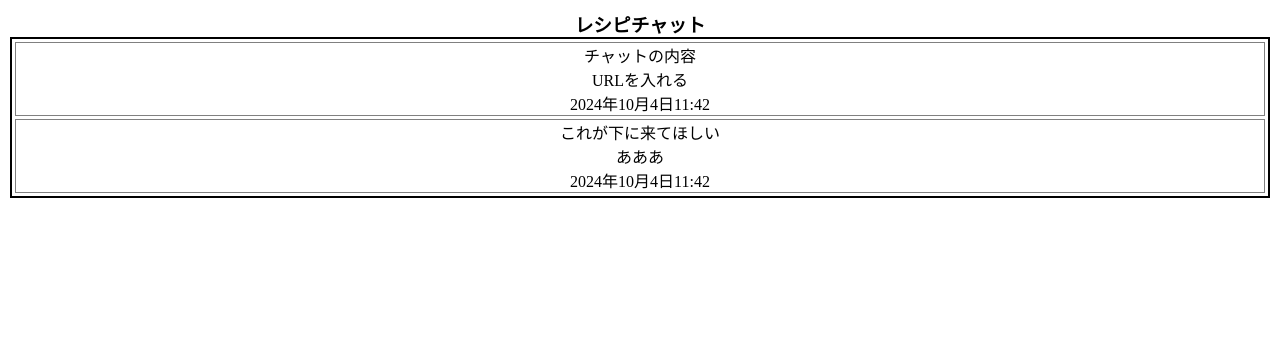
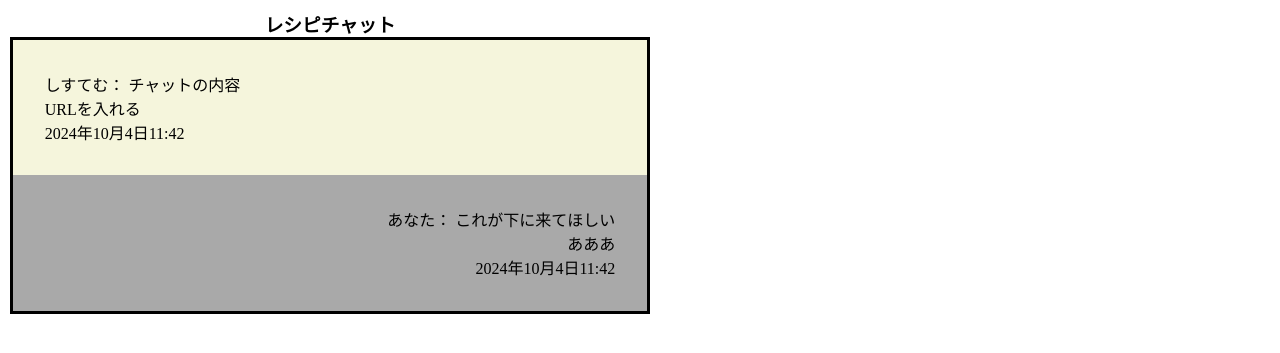
Before and after one commit to OugaTodaka/public, a Django app: page / in a window 1280 px wide. Shown: the top 353 px of the page. Run offline with Django 4.2, Linux system fonts and the light colour scheme; a user stored in the database is signed in; data comes from the database, SQL or seed files in the repository.

Commit message:
チャット履歴表示

```diff
--- a/main/static/css/style.css
+++ b/main/static/css/style.css
@@ -2,15 +2,27 @@
     margin: 0;
     padding: 0;
 }
-#main{
+.main{
+    text-align: center;
+    width: 50%;
     margin: 10px;
-    text-align: center;
+}
+.chat{
+    border: 3px solid black;
 }
 ul{
+    height: auto;
     list-style: none;
-    border: 2px solid black;
 }
 li{
-    margin: 3px;
-    border: 1px solid gray;
+    width: 90%;
+    padding: 5%;
 }
+#system{
+    text-align: left;
+    background-color: beige;
+}
+#user{
+    text-align: right;
+    background-color: darkgrey;
+}
--- a/main/templates/main/chat.html
+++ b/main/templates/main/chat.html
@@ -1,20 +1,27 @@
 {% extends "main/base.html" %}
 {% block title %}chat{% endblock %}
 {% block contents %}
-<div id="main">
+<div class="main">
     <h3>レシピチャット</h3>
+    <div class="chat">
     <ul>
     {% for chat in object_list %}
     {% if chat.is_system %}
-    <li id="left">
+    <li id="system">
+    <div>
+        <p>しすてむ：
     {% else %}
-    <li id="right">
+    <li id="user">
+    <div>
+        <p>あなた：
     {% endif %}
-        <p>{{ chat.detail }}</p>
+           {{ chat.detail }}</p>
         <p>{{ chat.link }}</p>
         <p>{{ chat.send_at }}</p>
+    </div>
     </li>
     {% endfor %}
     </ul>
     </div>
+</div>
 {% endblock %}
```
